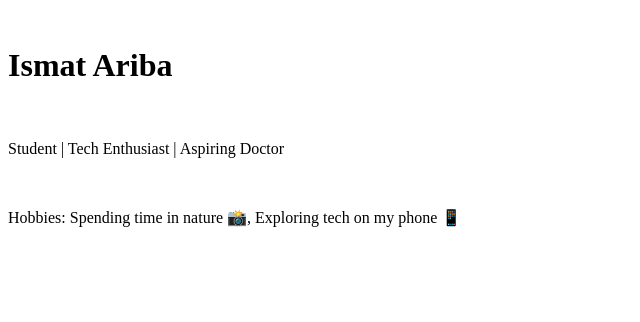
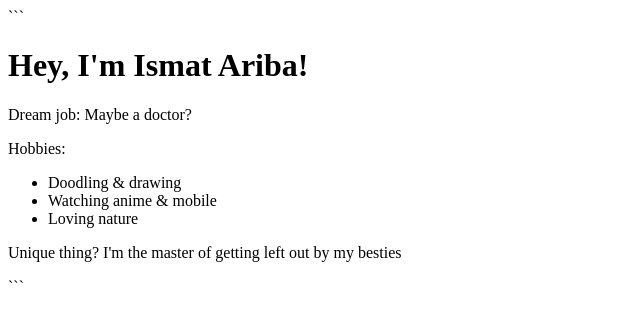
Before and after one commit to hasanzaki00000-cell/e.-g.-ismat-bio, a plain HTML site: page Index.html in a window 1280 px wide. Shown: the whole page, without its empty margins (0-640 px from the left). Drawn offline with Linux system fonts and the light colour scheme.

Commit message:
Revise Index.html with new title and personal details
Updated the title and content to reflect personal interests.

````diff
--- a/Index.html
+++ b/Index.html
@@ -1,11 +1,19 @@
+```
 <!DOCTYPE html>
 <html>
 <head>
-  <title>Ismat Ariba</title>
+  <title>Ismat Ariba's Page</title>
 </head>
 <body>
-  <h1>Ismat Ariba</h1>
-  <p>Student | Tech Enthusiast | Aspiring Doctor</p>
-  <p>Hobbies: Spending time in nature 📸, Exploring tech on my phone 📱</p>
+  <h1>Hey, I'm Ismat Ariba!</h1>
+  <p>Dream job: Maybe a doctor?</p>
+  <p>Hobbies:</p>
+  <ul>
+    <li>Doodling & drawing</li>
+    <li>Watching anime & mobile</li>
+    <li>Loving nature</li>
+  </ul>
+  <p>Unique thing? I'm the master of getting left out by my besties</p>
 </body>
 </html>
+```
````
